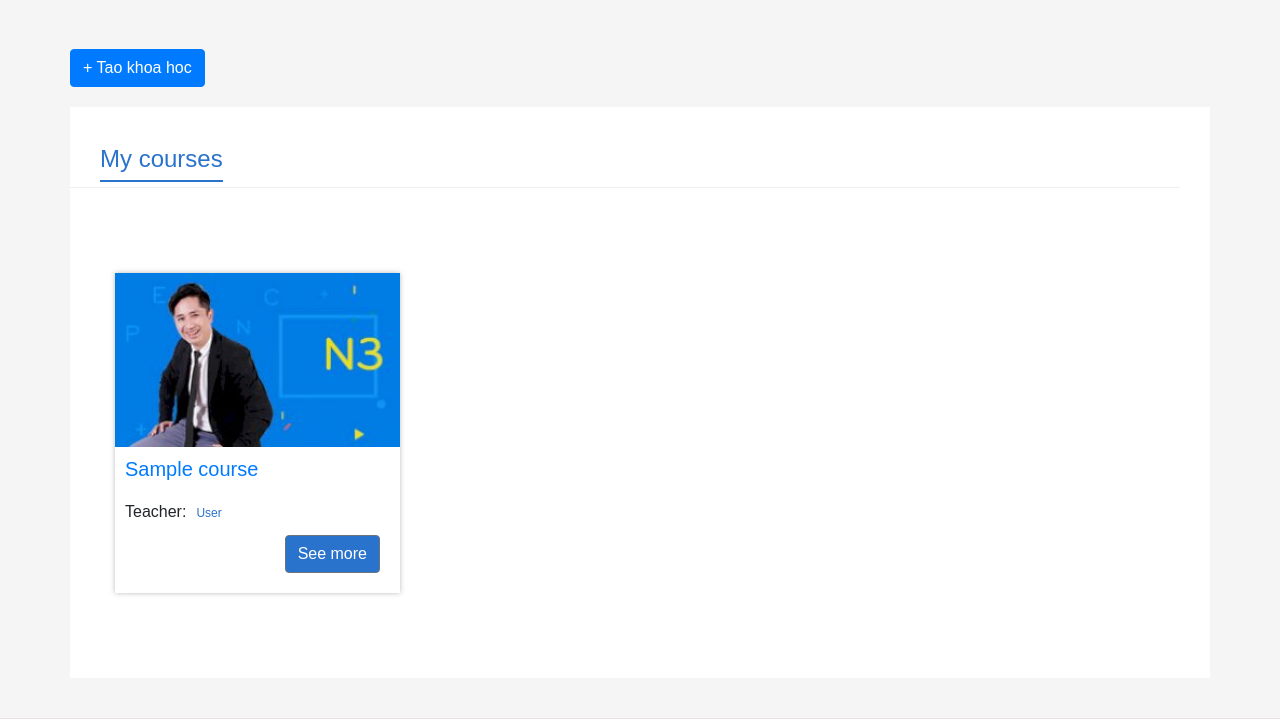
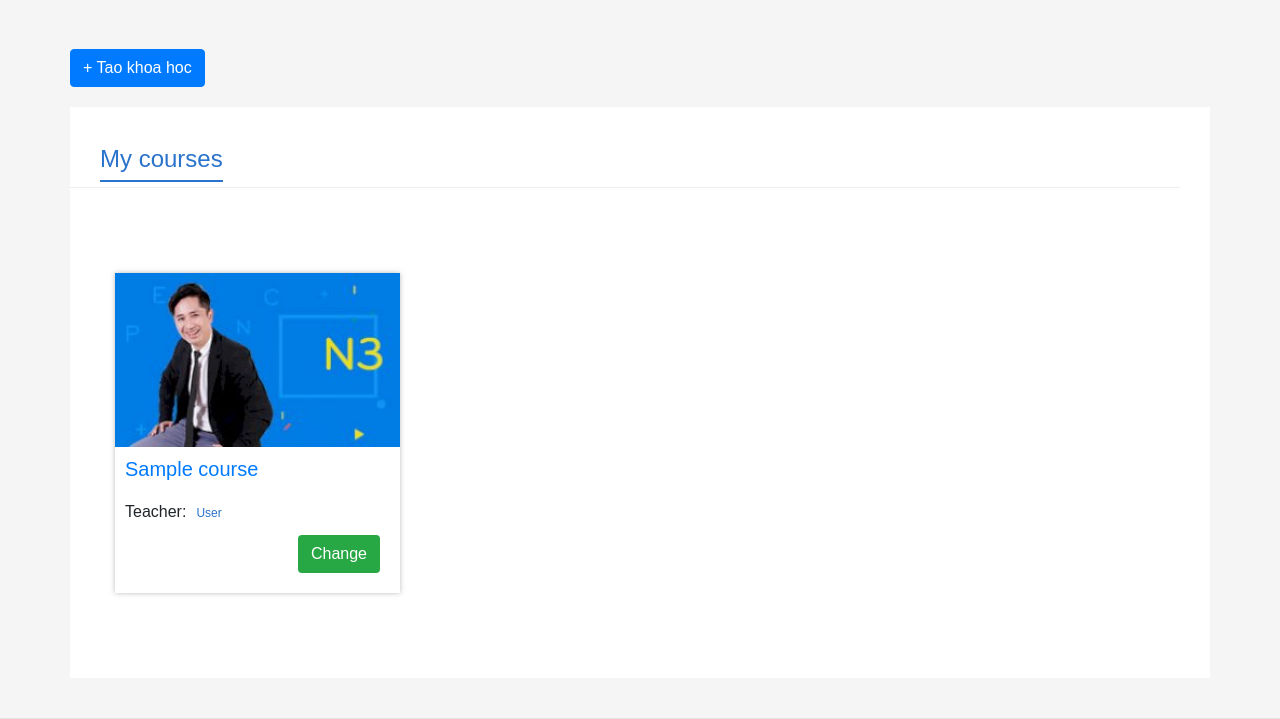
Before and after one commit to badungphan99/SE03-Group03, a Flask app: page /teacher_home in a window 1280 px wide. Shown: the part 61-780 px from the top of the page. Run offline with Flask 2, Linux system fonts and the light colour scheme; a user stored in the database is signed in; tables that the repository leaves empty hold one stand-in row (values such as "Sample post"); some libraries are stand-ins or nearby versions.

```diff
--- a/app/routes/teacher.py
+++ b/app/routes/teacher.py
@@ -24,7 +24,7 @@ def teacher_home():
             "create_date": cs.create_date,
             "duration": cs.duration,
             "techer_course": tc[:-1],
-            "link": "/course/" + str(cs.id)
+            "link": "/change-course/" + str(cs.id)
         })
     return render_template('teacher-home.html', course=course, lencourses=len(courses))
 
@@ -42,3 +42,27 @@ def insert_course():
     _duration = request.form.get('thoiluong')
     insert_teacher_course(current_user.id, _name_course, _des, _duration, _topic)
     return redirect('/teacher_home')
+
+@app.route('/change-course/<string:courseID>', endpoint="change_course", methods=['GET', 'POST'])
+def change_course(courseID):
+    # topic, length = learning()
+    # course = get_course_by_courseID(courseID)
+    # lessons = get_lesson_by_course_id(courseID)
+    # print (lessons)
+    # lesson = {
+    #     "lesson" : [
+    #     ]
+    # }
+    # for ls in lessons :
+    #     lesson['lesson'].append({
+    #         'title' : ls.title,
+    #         'content' : ls.content,
+    #         'link' : "/course/" + str(courseID) + '/lesson=' + str(ls.id)
+    #     })
+    # course_js = {
+    #     "title" : course.title,
+    #     "description" : course.description
+    # }
+    #
+    # lenlesson = len(lessons)
+    return render_template('teacher_addcourse_listitem.html')
--- a/app/templates/teacher-home.html
+++ b/app/templates/teacher-home.html
@@ -102,7 +102,7 @@
                                     Teacher:<span style="font-size: 12px;">{{course['course'][i]['techer_course']}}</span>
                                 </div>
                                 <div class="more">
-                                    <a href="{{course['course'][i]['link']}}">  <button class="btn btn-secondary btn-more">See more</button></a>
+                                    <a href="{{course['course'][i]['link']}}">  <button class="btn btn-change btn-more">Change</button></a>
                                 </div>
                             </div>
                         </li>
```
